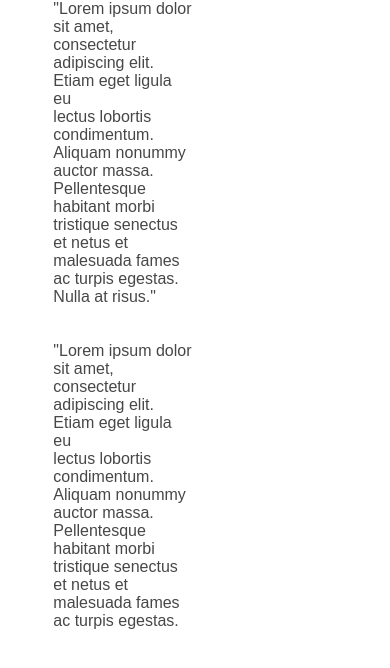
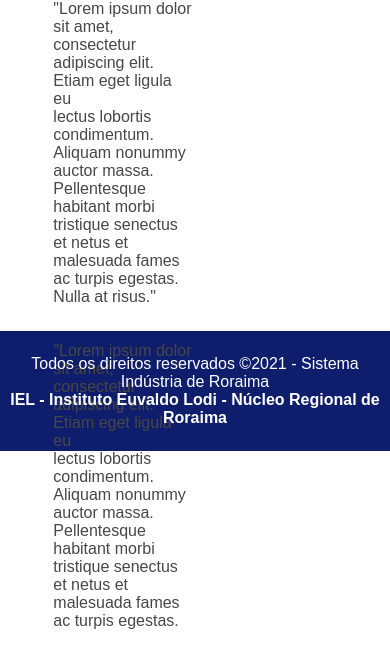
Before and after one commit to WESLEYx7/siteBitter, a plain HTML site: page pages/saibaMais.html in a window 390 px wide. Shown: the part 282-950 px from the top of the page. Drawn offline with Linux system fonts and the light colour scheme; a web font is replaced by a local one.

Commit message:
ultimaAltera

```diff
--- a/estilos/estiloSaiba.css
+++ b/estilos/estiloSaiba.css
@@ -7,7 +7,7 @@
 
 body {
     width: 100%;
-    height: 900pt;
+    height: 500pt;
 }
 
 header {
@@ -102,6 +102,27 @@ section .abaPrincipal #paragrafoPrimeiro {
     background-color: #F76D20;
 }
 
+footer {
+    background-color: #0E1E6C;
+    width: 100%;
+    height: 90pt;
+    margin-top: 100pt;
+    display: flex;
+    align-items: center;
+    justify-content: center;
+}
+
+footer p {
+    color: white;
+    text-align: center;
+    font-weight: lighter;
+}
+
+footer #spanFooter {
+    font-weight: bold;
+    font-size: 12pt;
+}
+
 /* Media queries para telas menores */
 @media screen and (max-width: 768px) {
     header .links a {
--- a/pages/saibaMais.html
+++ b/pages/saibaMais.html
@@ -41,6 +41,10 @@
 
     </div>
 
+    <footer>
+        <p>Todos os direitos reservados &copy2021 - Sistema Indústria de Roraima<br>
+            <span id="spanFooter">IEL - Instituto Euvaldo Lodi - Núcleo Regional de Roraima</span></p>
+    </footer>
 
 </body>
 </html>
```
Also changed, not shown: estilos/style.css (+22 -0 lines).
